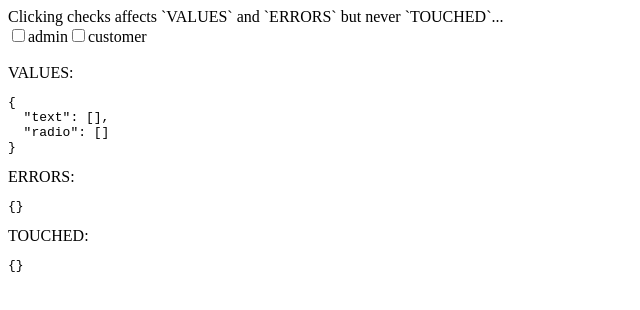
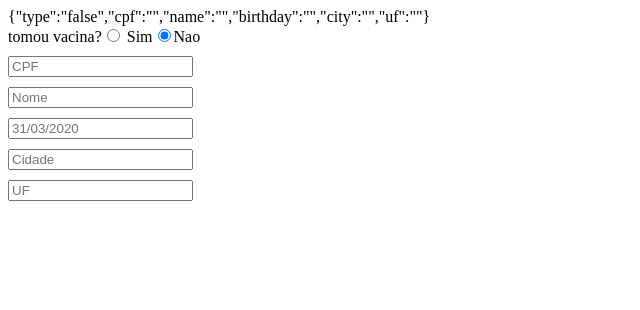
Before and after one commit to empresaejec/SiteComiteEnfrentamento, a React (Create React App) app: page / in a window 1280 px wide. Shown: the top 310 px of the page, without its empty margins (0-640 px from the left). Built offline with nearby package versions, Linux system fonts and the light colour scheme.

Commit message:
Radio funcionando. Adicionar perguntas

```diff
--- a/src/components/Checkbox.js
+++ /dev/null
@@ -1,31 +0,0 @@
-import React from 'react'
-import {Field} from 'formik'
-
-function Checkbox(props) {
-    return (
-      <Field name={props.name}>
-        {({ field, form }) => (
-          <label>
-            <input
-              {...field}
-              type="checkbox"
-              checked={field.value.includes(props.value)}
-              onChange={() => {
-                const set = new Set(field.value);
-                if (set.has(props.value)) {
-                  set.delete(props.value);
-                } else {
-                  set.add(props.value);
-                }
-                 field.onChange(field.name)(Array.from(set));
-                // form.setFieldTouched(field.name, true);
-              }}
-            />
-            {props.value}
-          </label>
-        )}
-      </Field>
-    );
-  }
-
-  export default Checkbox
--- /dev/null
+++ b/src/components/Radio.jsx
@@ -0,0 +1,28 @@
+import React from 'react'
+import {Field} from 'formik'
+
+export default function Radio(props){
+  return (
+  <Field
+    name={props.name}
+    render={({field})=>(
+        <div>
+            <label htmlFor="question">{props.question}</label>
+          <input
+            {...field}
+            value= "true"
+            checked={field.value === "true"}
+            name={props.name}
+            type="radio"
+          /> <label htmlFor="yes">{props.option1 ? props.option1 : "Sim"}</label>
+          <input
+            {...field}
+            value="false"
+            checked={field.value === 'false'}
+            name={props.name}
+            type="radio"
+          /><label htmlFor="yes">{props.option1 ? props.option2 : "Nao"}</label>
+        </div>
+      )}
+    />
+)}
--- a/src/pages/Form/index.jsx
+++ b/src/pages/Form/index.jsx
@@ -1,30 +1,88 @@
 import React from 'react'
 import './styles.css'
 import {Formik} from 'formik'
-import Checkbox from '../../components/Checkbox'
+import Radio from '../../components/Radio'
 
 function Form(){
 
     return(
         <Formik
-            initialValues={{ text: [],radio:[] }}
+            initialValues={{
+                type:'false',
+                cpf:"",
+                name:"",
+                birthday:"",
+                city:"",
+                uf:"",
+
+                }}
             onSubmit={values => alert(JSON.stringify(values, null, 2))}
         >
-        {formik => (
-            <div>
-            Clicking checks affects `VALUES` and `ERRORS` but never `TOUCHED`...
-            <div>
-                <Checkbox name="text" value="admin" />
-                <Checkbox name="radio" value="customer" />
-            </div>
-            <br />
-            VALUES:
-            <pre>{JSON.stringify(formik.values, null, 2)}</pre>
-            ERRORS:
-            <pre>{JSON.stringify(formik.errors, null, 2)}</pre>
-            TOUCHED:
-            <pre>{JSON.stringify(formik.touched, null, 2)}</pre>
-            </div>
+        {({values,errors,touched,handleChange,handleBlur}) => (
+            <form className="form">
+                {JSON.stringify(values)}
+
+                <Radio
+                    name = 'type'
+                    question = "tomou vacina?"
+                />
+
+                <div>
+                    <input
+                    type="text"
+                    name="cpf"
+                    className="form-text"
+                    placeholder="CPF"
+                    onChange={handleChange}
+                    onBlur={handleBlur}
+                    value={values.cpf}/>
+                </div>
+
+                <div>
+                    <input
+                    type="text"
+                    name="name"
+                    className="form-text"
+                    placeholder="Nome"
+                    onChange={handleChange}
+                    onBlur={handleBlur}
+                    value={values.name}/>
+                </div>
+
+                <div>
+                    <input
+                    type="text"
+                    name="birthday"
+                    className="form-date"
+                    placeholder="31/03/2020"
+                    onChange={handleChange}
+                    onBlur={handleBlur}
+                    value={values.birthday}/>
+                </div>
+
+                <div>
+                    <input
+                    type="text"
+                    name="city"
+                    className="form-text"
+                    placeholder="Cidade"
+                    onChange={handleChange}
+                    onBlur={handleBlur}
+                    value={values.city}/>
+                </div>
+
+                <div>
+                    <input
+                    type="text"
+                    name="uf"
+                    className="form-text"
+                    placeholder="UF"
+                    onChange={handleChange}
+                    onBlur={handleBlur}
+                    value={values.uf}/>
+                </div>
+
+            </form>
         )}
 
             {/* <input type="text" name="cpf" className="form-text" onChange={setCpf} placeholder="CPF"/>
--- a/src/pages/Form/styles.css
+++ b/src/pages/Form/styles.css
@@ -1,6 +1,11 @@
-form{
+.form{
     display: flex;
     flex-direction: column;
     justify-content: center;
     align-items: flex-start;
+
 }
+
+.form div{
+    padding-bottom: 10px;
+}
```
